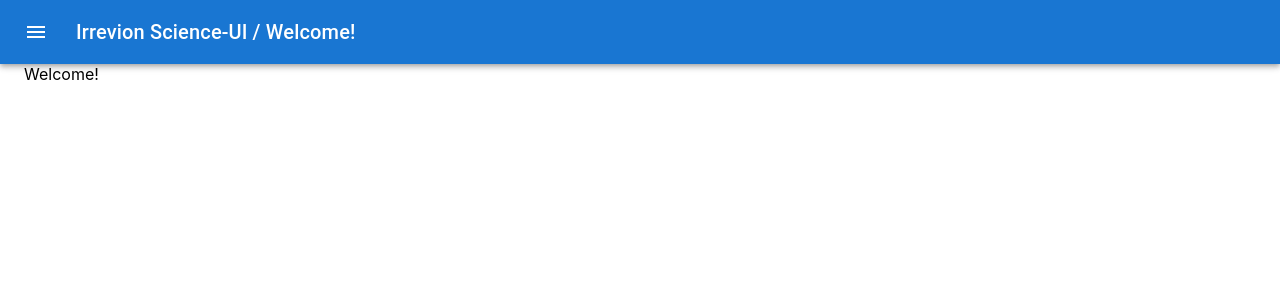
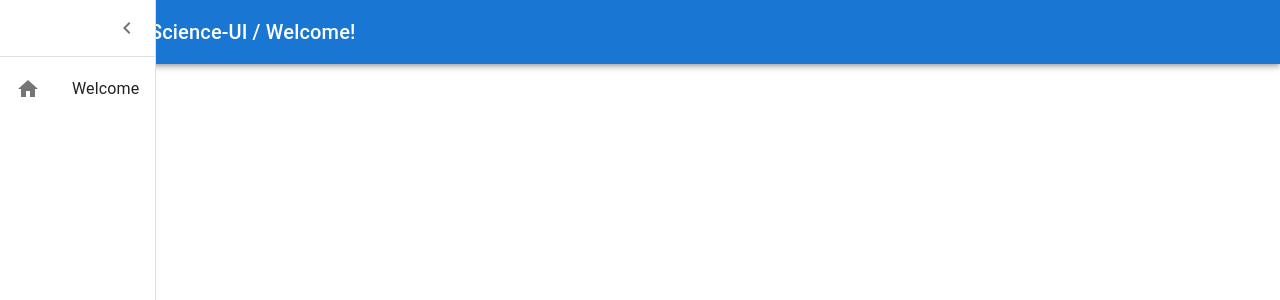
Before and after one commit to irrevion/science-ui, a React (Create React App) app: page / in a window 1280 px wide. Both pictures are taken after a click on the button "menu". Shown: the top 300 px of the page. Built offline with nearby package versions, Linux system fonts and the light colour scheme.

Commit message:
open menu

```diff
--- a/src/Components/Layout.js
+++ b/src/Components/Layout.js
@@ -2,12 +2,14 @@ import React from 'react';
 import Box from '@mui/material/Box';
 import Container from '@mui/material/Container';
 import TopBar from './TopBar';
+import Menu from './Menu';
 
 class Layout extends React.Component {
 	render() {
 		return (
 			<Box>
 				<TopBar title={this.props.title} />
+				<Menu />
 				<Container maxWidth={false}>
 					{this.props.children}
 				</Container>
--- /dev/null
+++ b/src/Components/Menu.js
@@ -0,0 +1,77 @@
+import * as React from 'react';
+//import Drawer from '@material-ui/core/Drawer';
+import Drawer from '@mui/material/Drawer';
+//import { useTheme } from '@material-ui/core/styles';
+import { createTheme } from '@mui/material/styles';
+//import IconButton from '@material-ui/core/IconButton';
+import IconButton from '@mui/material/IconButton';
+//import ChevronLeftIcon from '@material-ui/icons/ChevronLeft';
+import ChevronLeftIcon from '@mui/icons-material/ChevronLeft';
+//import Divider from '@material-ui/core/Divider';
+import Divider from '@mui/material/Divider';
+//import List from '@material-ui/core/List';
+//import ListItem from '@material-ui/core/ListItem';
+//import ListItemIcon from '@material-ui/core/ListItemIcon';
+//import ListItemText from '@material-ui/core/ListItemText';
+import List from '@mui/material/List';
+import ListItem from '@mui/material/ListItem';
+import ListItemIcon from '@mui/material/ListItemIcon';
+import ListItemText from '@mui/material/ListItemText';
+import HomeIcon from '@mui/icons-material/Home';
+//import HomeIcon from '@material-ui/icons/Home';
+import SpeedIcon from '@mui/icons-material/Speed';
+import Interact from '../Contexts/Interact';
+
+class Menu extends React.Component {
+	static contextType = Interact;
+
+	constructor(props) {
+		super(props);
+		this.state = {
+			open: false
+		};
+	}
+
+	componentDidMount() {
+		this.context.set('openMenu', () => {this.setState({open: true});})
+	}
+
+	render() {
+		let theme = createTheme();
+		let fnCollapse = () => {
+			this.setState({open: false});
+		};
+		const fnExpand = () => {
+			console.log('fnExpand');
+			this.setState({open: true});
+			console.log('fnExpand');
+		};
+
+		return (
+			<Interact.Provider value={{fnOpenMenu: fnExpand}}>
+				<Drawer style={{ width: 240, flexShrink: 0 }} variant="persistent" anchor="left" open={ this.state.open } >
+					<div style={{
+							display: 'flex',
+							alignItems: 'center',
+							padding: theme.spacing(0, 1),
+							...theme.mixins.toolbar,
+							justifyContent: 'flex-end',
+						}}>
+						<IconButton onClick={ fnCollapse }>
+							<ChevronLeftIcon />
+						</IconButton>
+					</div>
+					<Divider />
+					<List>
+						<ListItem button key="Welcome">
+							<ListItemIcon><HomeIcon /></ListItemIcon>
+							<ListItemText primary="Welcome" />
+						</ListItem>
+					</List>
+				</Drawer>
+			</Interact.Provider>
+		);
+	}
+}
+
+export default Menu;
--- a/src/Components/TopBar.js
+++ b/src/Components/TopBar.js
@@ -6,21 +6,22 @@ import Typography from '@mui/material/Typography';
 import Button from '@mui/material/Button';
 import IconButton from '@mui/material/IconButton';
 import MenuIcon from '@mui/icons-material/Menu';
+import Interact from '../Contexts/Interact';
 
 export default function ButtonAppBar(props) {
+  //const ctx = React.useContext(Interact);
+  //console.log('ctx ', ctx);
+  //console.log('ctx.fnOpenMenu ', ctx.fnOpenMenu);
+  //console.log('ctx.fnExpand ', ctx.fnExpand);
   return (
     <Box sx={{ flexGrow: 1 }}>
       <AppBar position="static">
         <Toolbar>
-          <IconButton
-            size="large"
-            edge="start"
-            color="inherit"
-            aria-label="menu"
-            sx={{ mr: 2 }}
-          >
-            <MenuIcon />
-          </IconButton>
+		  <Interact.Consumer>{value => (
+            <IconButton onClick={() => {value.openMenu();}} size="large" edge="start" color="inherit" aria-label="menu" sx={{ mr: 2 }}>
+              <MenuIcon />
+            </IconButton>
+		  )}</Interact.Consumer>
           <Typography variant="h6" component="div" sx={{ flexGrow: 1 }}>
             Irrevion Science-UI / {props.title}
           </Typography>
--- /dev/null
+++ b/src/Contexts/Interact.js
@@ -0,0 +1,10 @@
+import { createContext } from 'react';
+
+export default createContext({
+	fnTest: function() {
+		console.log('Interact context created');
+	},
+	set: function(n, v) {
+		this[n] = v;
+	}
+});
--- a/src/Pages/Welcome.js
+++ b/src/Pages/Welcome.js
@@ -1,9 +1,14 @@
 import React from 'react';
+import Typography from '@mui/material/Typography';
 import Layout from '../Components/Layout';
 
 class Welcome extends React.Component {
 	render() {
-		return ( <Layout title="Welcome!">Welcome!</Layout> );
+		return ( <Layout title="Welcome!">
+			<Typography paragraph>
+				Welcome!
+			</Typography>
+		</Layout> );
 	}
 }
 
```
